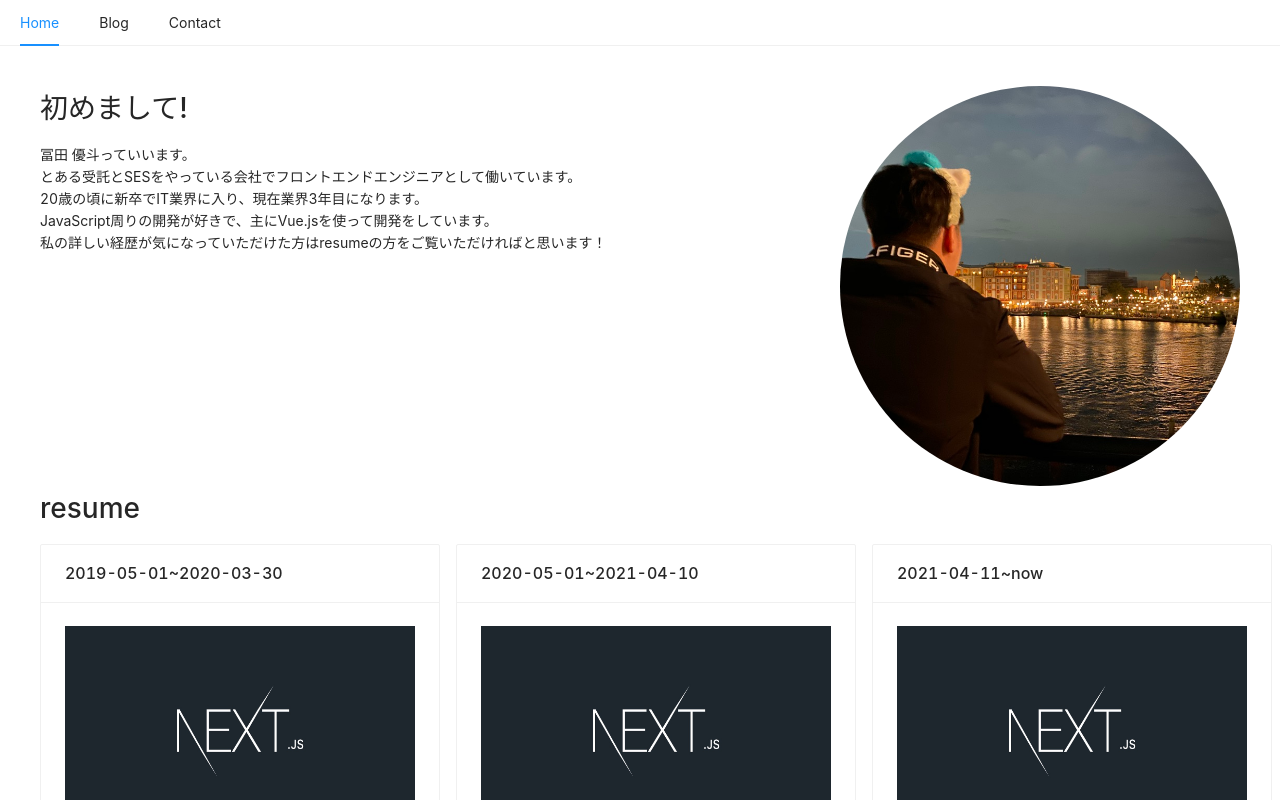
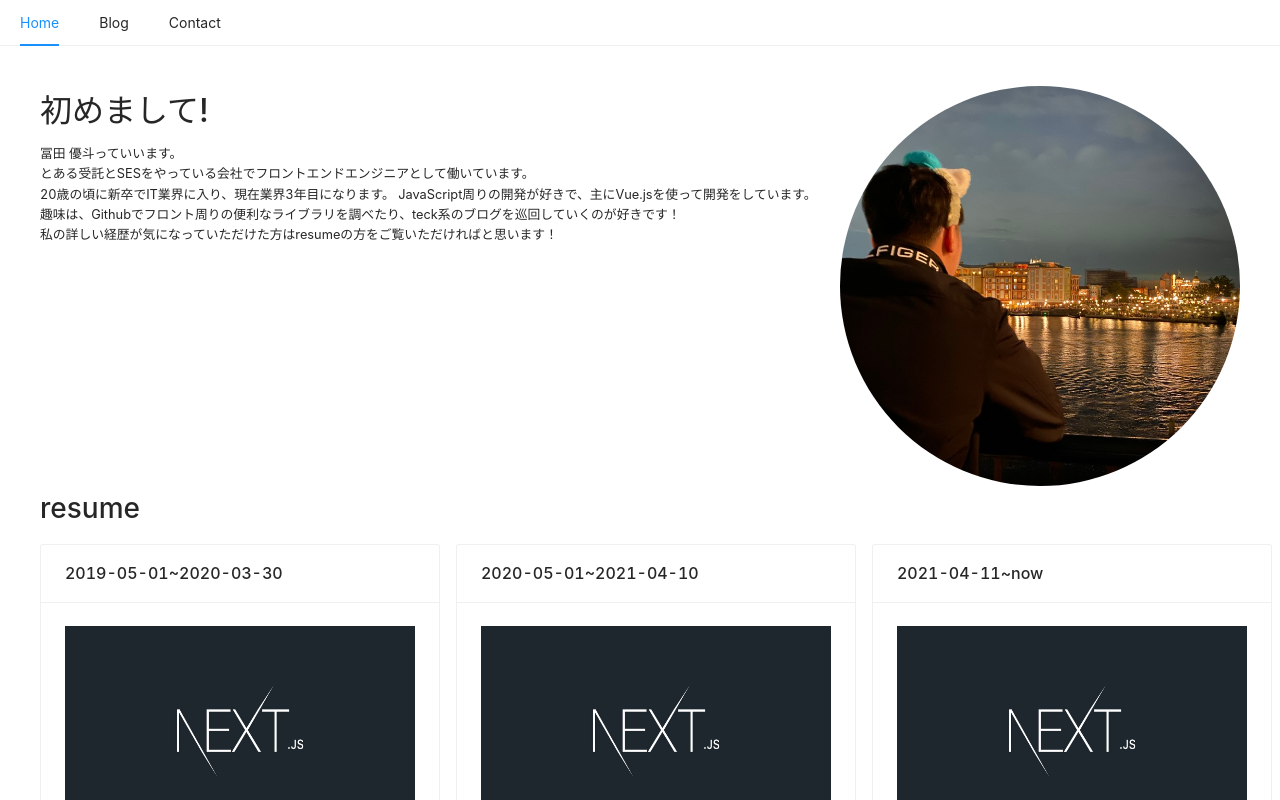
Before and after one commit to yuto-tomita/nextjs-personal-blog, a Next.js app: page / in a window 1280 px wide. Shown: the top 800 px of the page. Built offline with nearby package versions, Linux system fonts and the light colour scheme.

Commit message:
個人紹介文を追記し、スタイル修正

```diff
--- a/pages/index.tsx
+++ b/pages/index.tsx
@@ -45,12 +45,13 @@ const Home = ({
     <Container>
       <div className={style.selfIntroduction}>
         <div>
-          <h1>初めまして!</h1>
-          <p>
+          <h1 className={style.title}>初めまして!</h1>
+          <p className={style.selfContents}>
             冨田 優斗っていいます。<br />
             とある受託とSESをやっている会社でフロントエンドエンジニアとして働いています。<br />
-            20歳の頃に新卒でIT業界に入り、現在業界3年目になります。<br />
+            20歳の頃に新卒でIT業界に入り、現在業界3年目になります。
             JavaScript周りの開発が好きで、主にVue.jsを使って開発をしています。<br />
+            趣味は、Githubでフロント周りの便利なライブラリを調べたり、teck系のブログを巡回していくのが好きです！<br />
             私の詳しい経歴が気になっていただけた方はresumeの方をご覧いただければと思います！
           </p>
         </div>
--- a/styles/Home.module.css
+++ b/styles/Home.module.css
@@ -27,6 +27,15 @@
   font-size: 0.7rem;
 }
 
+.title {
+  font-size: 2rem;
+}
+
 .titleWrap {
   white-space: pre-wrap;
 }
+
+.selfContents {
+  margin-top: -0.5rem;
+  font-size: 0.8rem;
+}
```
